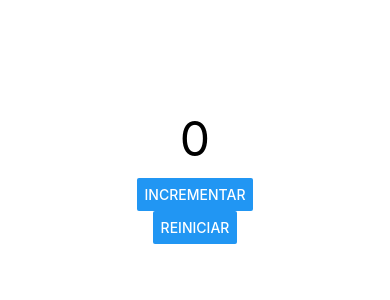
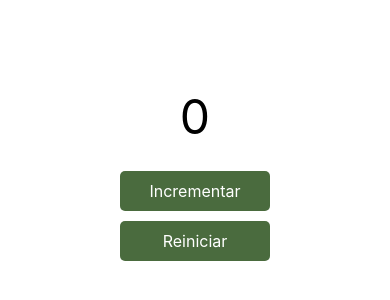
Before and after one commit to JoshRod20/CounterAPP, a React Native app in the folder CounterApp/: screen / in a window 390 px wide. Shown: the part 246-546 px from the top of the page. Built offline with nearby package versions, Linux system fonts and the light colour scheme.

Commit message:
Componente para botones

```diff
--- a/CounterApp/Components/Button.js
+++ b/CounterApp/Components/Button.js
@@ -0,0 +1,29 @@
+    // Button.js
+import React from 'react';
+import { TouchableOpacity, Text, StyleSheet } from 'react-native';
+
+    // Componente reutilizable de botón
+    const CustomButton = ({ title, onPress }) => {
+    return (
+        <TouchableOpacity style={styles.button} onPress={onPress}>
+        <Text style={styles.buttonText}>{title}</Text>
+        </TouchableOpacity>
+    );
+    };
+
+    const styles = StyleSheet.create({
+    button: {
+        backgroundColor: '#4A6B3E',
+        padding: 10,
+        borderRadius: 5,
+        marginVertical: 5,
+        width: 150,
+        alignItems: 'center',
+    },
+    buttonText: {
+        color: '#fff',
+        fontSize: 16,
+    },
+    });
+
+    export default CustomButton;
--- a/CounterApp/Components/Counter.js
+++ b/CounterApp/Components/Counter.js
@@ -1,39 +1,38 @@
 import React, { useState } from "react";
-import { View, Button, Text, StyleSheet } from "react-native";
+import { View, Text, StyleSheet } from "react-native";
+import CustomButton from './Button'; // Importa el componente del botón
 
     const Counter = () => {
-/**
-Este es un estado y el useState es una función
-const [count, setCount] = useState(0);, dentro de los corchetes
-Siempre habrá una variable y una función que en este caso es count y setCount*/
-
-    const [count, setCount] = useState(0);//Ponemos la variable en un estado y cuando cambia el estado usando useState este se reenderiza
+    const [count, setCount] = useState(0);
 
     const incrementar = () => {
-    setCount(count + 1);//En esta función de count, se ejecuta el setCount que cambia el valor de la variable en el estado
-};//El valor cambia según lo que se ponga en el paréntesis
+        setCount(count + 1);
+    };
 
     const reiniciar = () => {
         setCount(0);
-}
+    };
 
     return (
         <View style={styles.container}>
         <Text style={styles.counterText}>{count}</Text>
-        <Button title="Incrementar" onPress={incrementar} />
-        <Button title="Reiniciar" onPress={reiniciar} />
+
+        {/* Reemplaza los botones con el componente CustomButton */}
+        <CustomButton title="Incrementar" onPress={incrementar} />
+        <CustomButton title="Reiniciar" onPress={reiniciar} />
         </View>
     );
     };
 
     const styles = StyleSheet.create({
     container: {
+        flex: 1,
+        justifyContent: "center",
         alignItems: "center",
-    justifyContent: "center",
     },
     counterText: {
         fontSize: 48,
-    marginBottom: 10,
+        marginBottom: 20,
     },
     });
 
```
Lines whose indentation alone changed are shown as unchanged.
